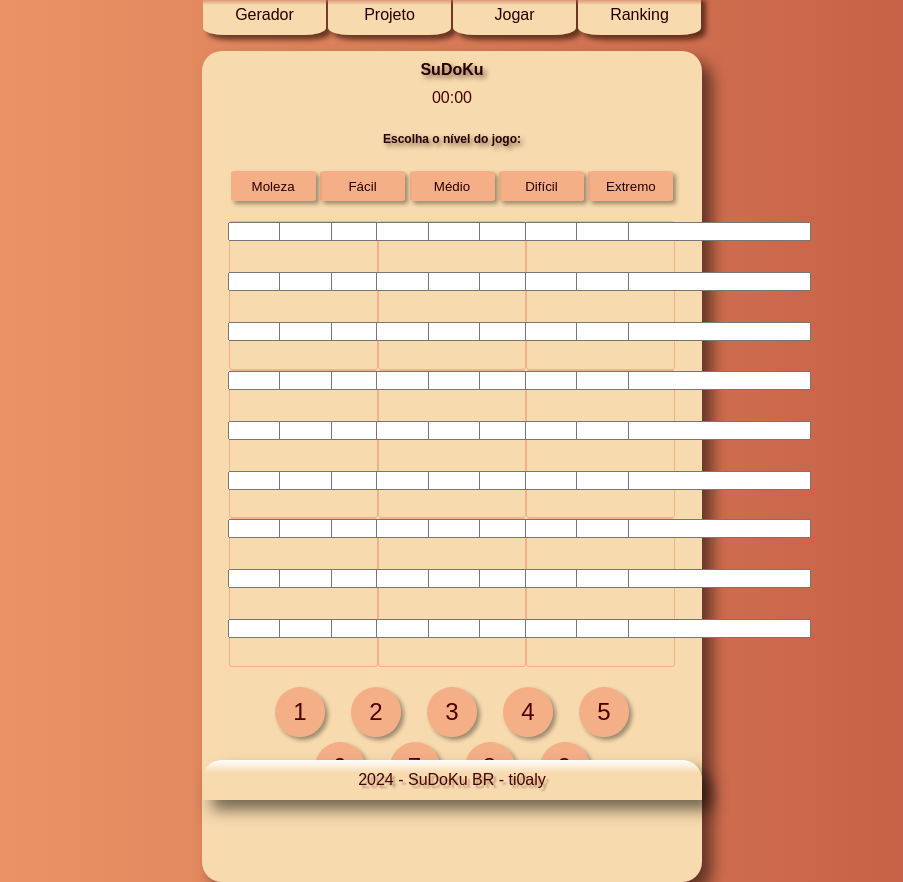
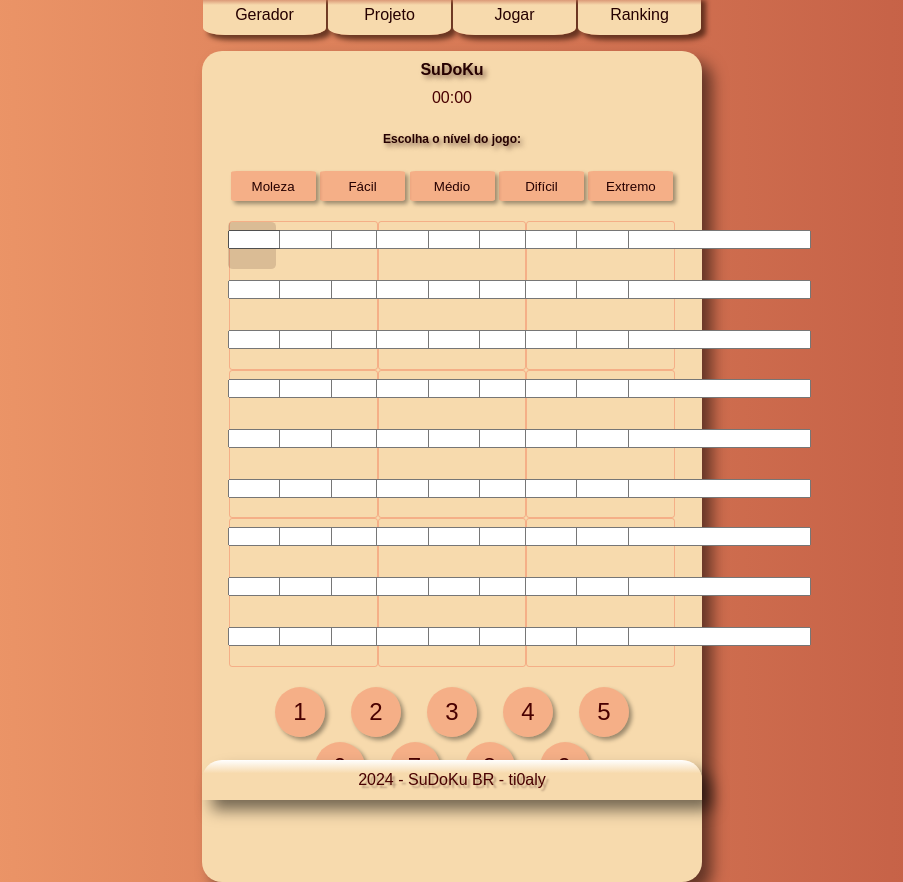
Before and after one commit to ti0aly/gosudoku, a website with bundled scripts: page index.html in a window 1280 px wide. In both pictures the pointer is over the element 440 px from the left and 245 px from the top of the page. Shown: the whole page, without its empty margins (188-1091 px from the left). Built offline with nearby package versions, Linux system fonts and the light colour scheme.

Commit message:
Update style.css

```diff
--- a/css/style.css
+++ b/css/style.css
@@ -232,7 +232,7 @@ main {
     border-width: 1px;
     aspect-ratio: 1 / 1;
 }
-.grid-item-input {
+.grid-item {
 
     background-color: #26010100;
 
@@ -246,7 +246,7 @@ main {
 
 }
 
-.grid-item input:hover {
+.grid-item:hover {
     background-color: #26010123;
 
 }
```
